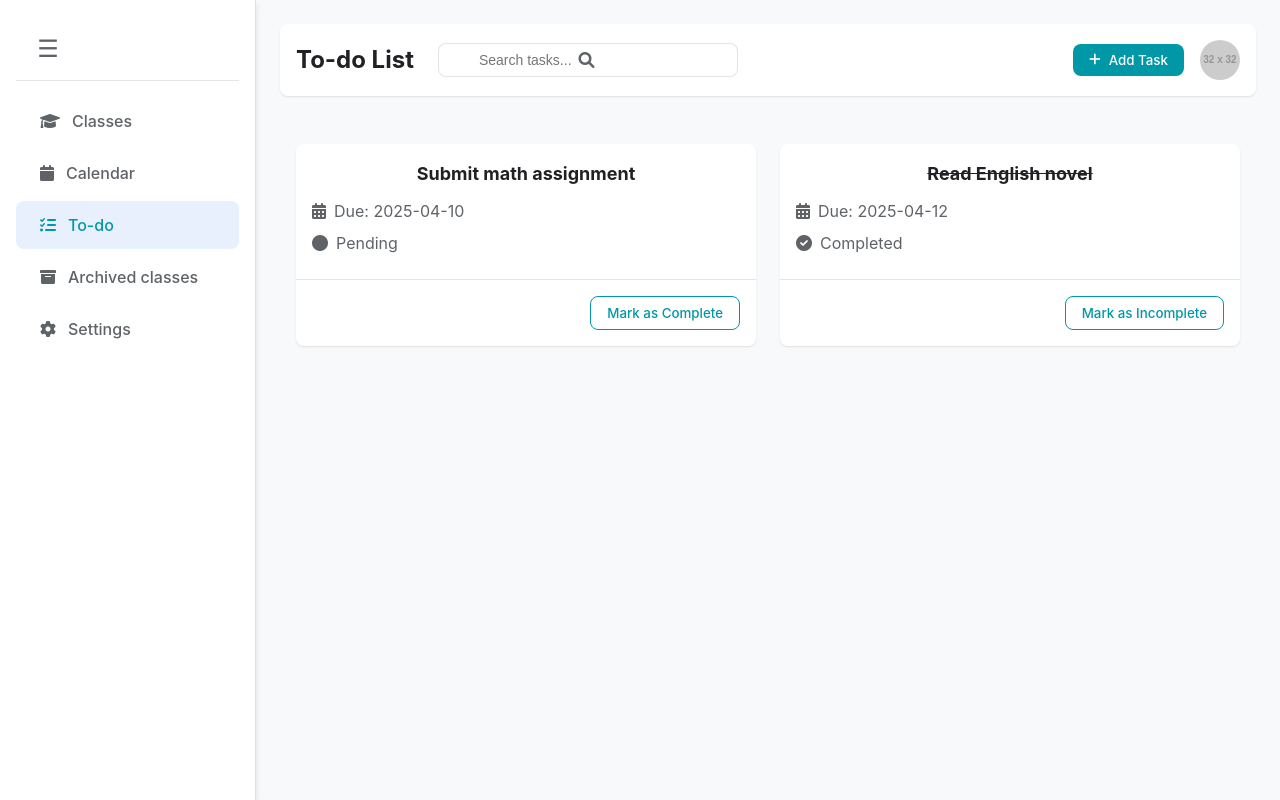
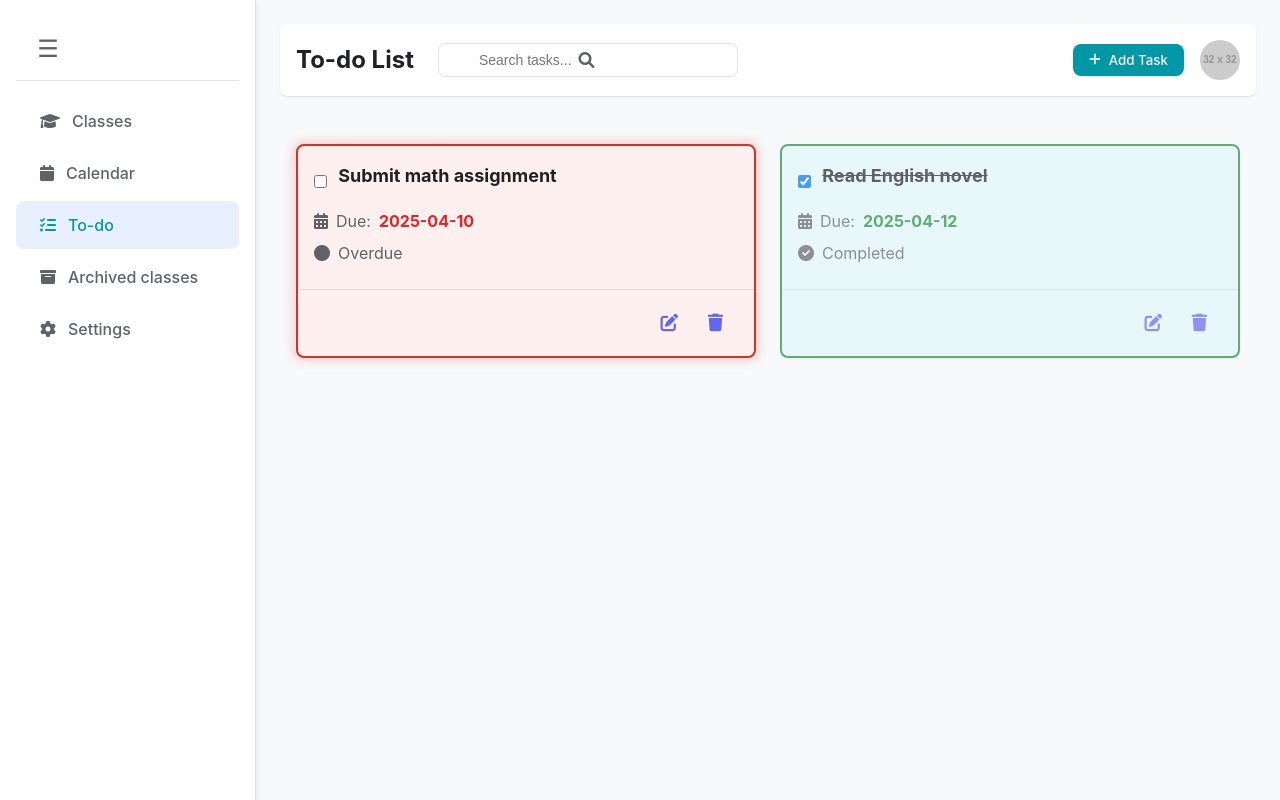
Before and after one commit to group-project-ensia/front_end, a React (Create React App) app: page /todo in a window 1280 px wide. Built offline with nearby package versions, Linux system fonts and the light colour scheme.

Commit message:
added chat button + improved todo ui

```diff
--- a/package.json
+++ b/package.json
@@ -3,6 +3,10 @@
   "version": "0.1.0",
   "private": true,
   "dependencies": {
+    "@fullcalendar/core": "^6.1.17",
+    "@fullcalendar/daygrid": "^6.1.17",
+    "@fullcalendar/interaction": "^6.1.17",
+    "@fullcalendar/react": "^6.1.17",
     "@react-spring/web": "^9.7.5",
     "@react-three/drei": "^10.0.3",
     "@react-three/fiber": "^9.0.4",
@@ -15,6 +19,8 @@
     "@types/react": "^19.0.10",
     "@types/react-dom": "^19.0.4",
     "@types/react-router-dom": "^5.3.3",
+    "ajv": "^6.12.6",
+    "ajv-keywords": "^3.5.2",
     "framer-motion": "^12.4.7",
     "gsap": "^3.12.7",
     "react": "^18.3.1",
--- a/src/pages/CourseDetail.tsx
+++ b/src/pages/CourseDetail.tsx
@@ -257,6 +257,13 @@ const CourseDetail: React.FC = () => {
                       <i className="fas fa-clone"></i>
                       Flashcards
                     </button>
+                    <button
+                      className="action-btn chat-btn improved"
+                      onClick={() => navigate('/chat')}
+                    >
+                      <i className="fas fa-comments"></i>
+                      Chat
+                    </button>
                   </div>
                 </div>
               </div>
--- a/src/pages/ToDo.css
+++ b/src/pages/ToDo.css
@@ -220,6 +220,7 @@
     box-shadow: var(--shadow-sm);
     transition: all var(--transition-speed) ease;
     cursor: pointer;
+    animation: fadeIn 0.7s;
   }
 
   .class-card:hover {
@@ -281,6 +282,119 @@
   .view-details-btn:hover {
     background-color: var(--primary-color);
     color: white;
+  }
+
+  /* Task Card Improvements */
+  .class-card.completed {
+    background: #e0f7fa;
+    opacity: 0.7;
+    border: 2px solid #1e8e3e;
+    transition: background 0.3s, opacity 0.3s, border 0.3s;
+  }
+
+  .class-card.overdue {
+    background: #fff0f0;
+    border: 2px solid #d93025;
+    animation: overdue-pulse 1s infinite alternate;
+  }
+
+  .class-card.due-today {
+    background: #fffbe7;
+    border: 2px solid #fbbf24;
+  }
+
+  @keyframes overdue-pulse {
+    from { box-shadow: 0 0 0 0 #d9302530; }
+    to { box-shadow: 0 0 12px 4px #d9302530; }
+  }
+
+  .task-header-row {
+    display: flex;
+    align-items: center;
+    gap: 0.7rem;
+    margin-bottom: 0.5rem;
+  }
+
+  .card-content .due-date {
+    font-weight: bold;
+    color: #dc2626;
+  }
+
+  .class-card.due-today .due-date {
+    color: #f59e42;
+  }
+
+  .class-card.completed .due-date {
+    color: #1e8e3e;
+  }
+
+  .edit-task-btn, .delete-task-btn {
+    background: none;
+    border: none;
+    font-size: 1.1rem;
+    margin: 0 6px;
+    color: #6366f1;
+    cursor: pointer;
+    border-radius: 50%;
+    padding: 0.4rem 0.55rem;
+    transition: background 0.18s;
+  }
+
+  .edit-task-btn:hover {
+    background: #e0e7ff;
+    color: #4338ca;
+  }
+
+  .delete-task-btn:hover {
+    background: #ffe4e6;
+    color: #dc2626;
+  }
+
+  /* Animate card entry/exit */
+  @keyframes fadeIn {
+    from { opacity: 0; transform: translateY(20px) scale(0.98); }
+    to { opacity: 1; transform: translateY(0) scale(1); }
+  }
+
+  /* Empty State */
+  .empty-state {
+    display: flex;
+    flex-direction: column;
+    align-items: center;
+    justify-content: center;
+    padding: 2.5rem 1rem;
+    text-align: center;
+    color: #5f6368;
+    animation: fadeIn 1s;
+  }
+
+  .empty-state img {
+    width: 180px;
+    margin-bottom: 1.3rem;
+  }
+
+  .empty-state h3 {
+    color: #22223b;
+    font-size: 1.3rem;
+    margin-bottom: 0.2rem;
+  }
+
+  .empty-state p {
+    font-size: 1rem;
+    color: #5f6368;
+  }
+
+  /* Responsive tweaks for improved UI */
+  @media (max-width: 600px) {
+    .main-content, .classroom-header, .class-cards-container {
+      padding: 0.5rem !important;
+    }
+    .class-card {
+      padding: 0.7rem;
+    }
+    .card-content h3 {
+      font-size: 1rem;
+    }
   }
 
   /* Loading Overlay */
--- a/src/pages/ToDo.tsx
+++ b/src/pages/ToDo.tsx
@@ -30,6 +30,15 @@ const Todo: React.FC = () => {
     },
   ]);
 
+  // Modal state for adding/editing tasks
+  const [showTaskModal, setShowTaskModal] = useState(false);
+  const [modalTaskTitle, setModalTaskTitle] = useState('');
+  const [modalTaskDueDate, setModalTaskDueDate] = useState('');
+  const [modalEditId, setModalEditId] = useState<string | null>(null);
+
+  // Modal state for deleting
+  const [deleteId, setDeleteId] = useState<string | null>(null);
+
   const toggleTask = (id: string) => {
     setTasks((prev) =>
       prev.map((task) =>
@@ -41,6 +50,51 @@ const Todo: React.FC = () => {
   const filteredTasks = tasks.filter((task) =>
     task.title.toLowerCase().includes(searchQuery.toLowerCase())
   );
+
+  // Add/Edit Task
+  const openAddTaskModal = () => {
+    setShowTaskModal(true);
+    setModalTaskTitle('');
+    setModalTaskDueDate('');
+    setModalEditId(null);
+  };
+  const openEditTaskModal = (task: TodoItem) => {
+    setShowTaskModal(true);
+    setModalTaskTitle(task.title);
+    setModalTaskDueDate(task.dueDate);
+    setModalEditId(task.id);
+  };
+  const handleTaskModalSubmit = (e: React.FormEvent) => {
+    e.preventDefault();
+    if (!modalTaskTitle || !modalTaskDueDate) return;
+    if (modalEditId) {
+      setTasks((list) =>
+        list.map((t) =>
+          t.id === modalEditId
+            ? { ...t, title: modalTaskTitle, dueDate: modalTaskDueDate }
+            : t
+        )
+      );
+    } else {
+      setTasks((list) => [
+        ...list,
+        {
+          id: uuidv4(),
+          title: modalTaskTitle,
+          dueDate: modalTaskDueDate,
+          completed: false,
+        },
+      ]);
+    }
+    setShowTaskModal(false);
+    setModalTaskTitle('');
+    setModalTaskDueDate('');
+    setModalEditId(null);
+  };
+  const handleDeleteTask = () => {
+    if (deleteId) setTasks((list) => list.filter((t) => t.id !== deleteId));
+    setDeleteId(null);
+  };
 
   return (
     <div className="app-container">
@@ -57,25 +111,56 @@ const Todo: React.FC = () => {
           <ul>
             <li
               data-tooltip="Classes"
-              onClick={() => navigate('/classroom')} // Use navigate here
+              className={window.location.pathname.startsWith('/classroom') ? 'active' : ''}
+              onClick={() => navigate('/classroom')}
+              tabIndex={0}
+              onKeyDown={e => (e.key === 'Enter' || e.key === ' ') && navigate('/classroom')}
               style={{ cursor: 'pointer' }}
             >
               <i className="fas fa-graduation-cap"></i>
               <span className="nav-text">Classes</span>
             </li>
-            <li data-tooltip="Calendar">
+            <li
+              data-tooltip="Calendar"
+              className={window.location.pathname.startsWith('/calendar') ? 'active' : ''}
+              onClick={() => navigate('/calendar')}
+              tabIndex={0}
+              onKeyDown={e => (e.key === 'Enter' || e.key === ' ') && navigate('/calendar')}
+              style={{ cursor: 'pointer' }}
+            >
               <i className="fas fa-calendar"></i>
               <span className="nav-text">Calendar</span>
             </li>
-            <li className="active" data-tooltip="To-do">
+            <li
+              data-tooltip="To-do"
+              className={window.location.pathname.startsWith('/todo') ? 'active' : ''}
+              onClick={() => navigate('/todo')}
+              tabIndex={0}
+              onKeyDown={e => (e.key === 'Enter' || e.key === ' ') && navigate('/todo')}
+              style={{ cursor: 'pointer' }}
+            >
               <i className="fas fa-tasks"></i>
               <span className="nav-text">To-do</span>
             </li>
-            <li data-tooltip="Archived classes">
+            <li
+              data-tooltip="Archived classes"
+              className={window.location.pathname.startsWith('/archived') ? 'active' : ''}
+              onClick={() => navigate('/archived')}
+              tabIndex={0}
+              onKeyDown={e => (e.key === 'Enter' || e.key === ' ') && navigate('/archived')}
+              style={{ cursor: 'pointer' }}
+            >
               <i className="fas fa-archive"></i>
               <span className="nav-text">Archived classes</span>
             </li>
-            <li data-tooltip="Settings">
+            <li
+              data-tooltip="Settings"
+              className={window.location.pathname.startsWith('/settings') ? 'active' : ''}
+              onClick={() => navigate('/settings')}
+              tabIndex={0}
+              onKeyDown={e => (e.key === 'Enter' || e.key === ' ') && navigate('/settings')}
+              style={{ cursor: 'pointer' }}
+            >
               <i className="fas fa-cog"></i>
               <span className="nav-text">Settings</span>
             </li>
@@ -99,7 +184,7 @@ const Todo: React.FC = () => {
             </div>
           </div>
           <div className="header-right">
-            <button className="create-class-btn">
+            <button className="create-class-btn" onClick={openAddTaskModal}>
               <i className="fas fa-plus"></i>
               Add Task
             </button>
@@ -116,36 +201,76 @@ const Todo: React.FC = () => {
         <main className="classroom-content">
           <div className="class-cards-container">
             {filteredTasks.length === 0 ? (
-              <p>No tasks found.</p>
+              <div className="empty-state">
+                <img src="https://assets10.lottiefiles.com/packages/lf20_jtbfg2nb.json" alt="No tasks" height="180" style={{marginBottom: 16}} />
+                <h3>No tasks found</h3>
+                <p>You're all caught up! Add a new task to get started.</p>
+              </div>
             ) : (
-              filteredTasks.map((task) => (
-                <div key={task.id} className="class-card">
+              filteredTasks.map((task) => {
+                const isOverdue = !task.completed && new Date(task.dueDate) < new Date();
+                const isToday = !task.completed && new Date(task.dueDate).toDateString() === new Date().toDateString();
+                return (
+                  <div key={task.id} className={`class-card${task.completed ? ' completed' : ''}${isOverdue ? ' overdue' : ''}${isToday ? ' due-today' : ''}`}>
                     <div className="card-content">
-                    <h3 style={{ textDecoration: task.completed ? 'line-through' : 'none' }}>
-                      {task.title}
-                    </h3>
+                      <div className="task-header-row">
+                        <input type="checkbox" checked={task.completed} onChange={() => toggleTask(task.id)} />
+                        <h3 style={{ textDecoration: task.completed ? 'line-through' : 'none' }}>{task.title}</h3>
+                      </div>
                       <p>
-                      <i className="fas fa-calendar-alt"></i> Due: {task.dueDate}
+                        <i className="fas fa-calendar-alt"></i> Due: <span className="due-date">{task.dueDate}</span>
                       </p>
                       <p>
                         <i className={`fas ${task.completed ? 'fa-check-circle' : 'fa-circle'}`}></i>{' '}
-                      {task.completed ? 'Completed' : 'Pending'}
+                        {task.completed ? 'Completed' : isOverdue ? 'Overdue' : isToday ? 'Due Today' : 'Pending'}
                       </p>
                     </div>
                     <div className="card-footer">
-                    <button
-                      className="view-details-btn"
-                      onClick={() => toggleTask(task.id)}
-                    >
-                      {task.completed ? 'Mark as Incomplete' : 'Mark as Complete'}
-                    </button>
+                      <button className="edit-task-btn" onClick={() => openEditTaskModal(task)}><i className="fas fa-edit"></i></button>
+                      <button className="delete-task-btn" onClick={() => setDeleteId(task.id)}><i className="fas fa-trash"></i></button>
                     </div>
                   </div>
-              ))
+                );
+              })
             )}
           </div>
         </main>
       </div>
+      {/* Add/Edit Task Modal */}
+      {showTaskModal && (
+        <div className="modal-overlay">
+          <div className="modal-content">
+            <h2>{modalEditId ? 'Edit Task' : 'Add Task'}</h2>
+            <form onSubmit={handleTaskModalSubmit}>
+              <label className="modal-label">
+                Task Name
+                <input type="text" value={modalTaskTitle} onChange={e => setModalTaskTitle(e.target.value)} required />
+              </label>
+              <label className="modal-label">
+                Due Date
+                <input type="date" value={modalTaskDueDate} onChange={e => setModalTaskDueDate(e.target.value)} required />
+              </label>
+              <div className="modal-actions">
+                <button type="button" className="modal-cancel-btn" onClick={() => setShowTaskModal(false)}>Cancel</button>
+                <button type="submit" className="modal-upload-btn consistent">{modalEditId ? 'Save' : 'Add'}</button>
+              </div>
+            </form>
+          </div>
+        </div>
+      )}
+      {/* Delete Task Modal */}
+      {deleteId && (
+        <div className="modal-overlay">
+          <div className="modal-content">
+            <h2>Delete Task</h2>
+            <p>Are you sure you want to delete this task?</p>
+            <div className="modal-actions">
+              <button type="button" className="modal-cancel-btn" onClick={() => setDeleteId(null)}>Cancel</button>
+              <button type="button" className="modal-upload-btn consistent" onClick={handleDeleteTask}>Delete</button>
+            </div>
+          </div>
+        </div>
+      )}
     </div>
   );
 };
```
Also changed, not shown: 1 other file (tests, documents, lock files or other folders). Lines whose indentation alone changed are shown as unchanged.
